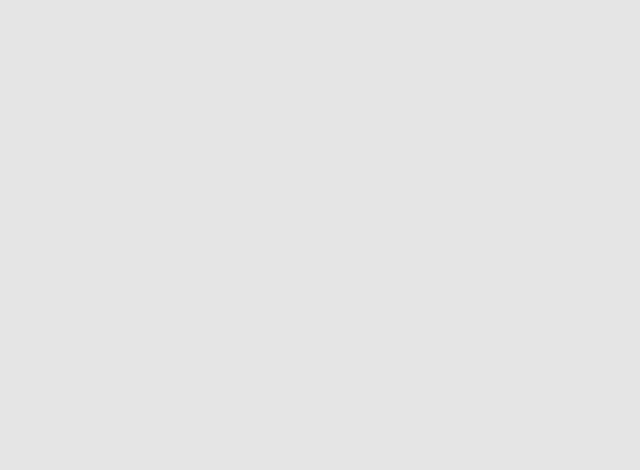
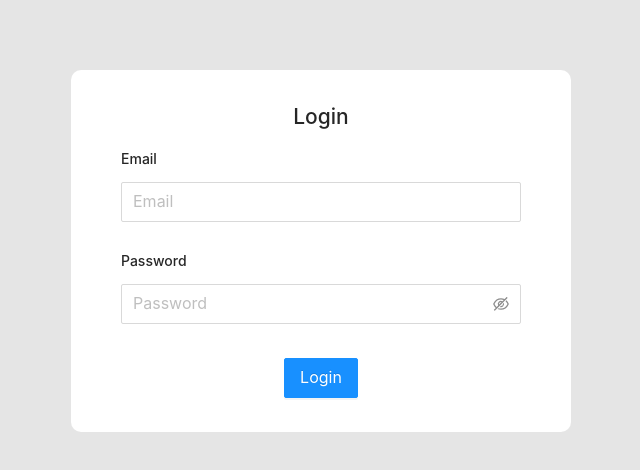
Before and after one commit to happy-max/Portal-for-requests, a React (Create React App) app: page /login in a window 1280 px wide. Shown: the top 470 px of the page, without its empty margins (319-959 px from the left). Built offline with nearby package versions, Linux system fonts and the light colour scheme.

Commit message:
add: login ui

```diff
--- a/src/App.js
+++ b/src/App.js
@@ -2,17 +2,17 @@ import React from 'react'
 import './App.scss'
 import {BrowserRouter as Router, Route, Switch, Redirect} from 'react-router-dom'
 import Registration from './components/registration'
+import Login from './components/login'
 
 function App() {
     return (
         <div className="App">
             <Router>
                     {/*<Header/>*/}
-
                     <Switch>
-                        {/*<Route path='/' render={() => <h2>Welcome to StarDB</h2>} exact/>*/}
+                        {/*<Route path='/' render={() => <h2>Welcome to main</h2>} exact/>*/}
                         <Route path='/registration' component={Registration}/>
-
+                        <Route path='/login' component={Login}/>
 
                     </Switch>
             </Router>
--- a/src/App.scss
+++ b/src/App.scss
@@ -21,6 +21,6 @@
   }
 
   button {
-    margin-top: 5px;
+    margin-top: 10px;
   }
 }
--- a/src/components/login.js
+++ b/src/components/login.js
@@ -0,0 +1,50 @@
+import React from 'react'
+import {Form, Input, Button} from 'antd'
+
+const Login = () => {
+    return (
+        <Form
+            name="basic"
+            initialValues={{remember: true}}
+            layout="vertical"
+            requiredMark={false}
+            // onFinish={onFinish}
+            style={{
+                width: '500px',
+                borderRadius: '10px'
+            }}
+            size='large'
+        >
+            <h2>Login</h2>
+            <Form.Item
+                label="Email"
+                name="Email"
+                rules={[{
+                    required: true, type: 'email', validateTrigger: 'onSubmit'
+                }]}
+            >
+                <Input placeholder="Email"
+                       maxLength={30}/>
+            </Form.Item>
+
+            <Form.Item
+                label="Password"
+                name="password"
+                rules={[{
+                    required: true, validateTrigger: 'onSubmit'
+                }]}
+            >
+                <Input.Password placeholder="Password" maxLength={30}/>
+            </Form.Item>
+
+
+            <Form.Item style={{textAlign: 'center'}}>
+                <Button type="primary" htmlType="submit">
+                    Login
+                </Button>
+            </Form.Item>
+
+        </Form>
+    )
+}
+export default Login
```
